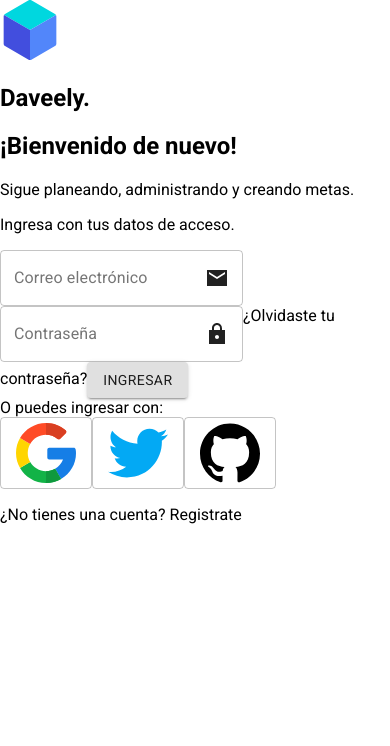
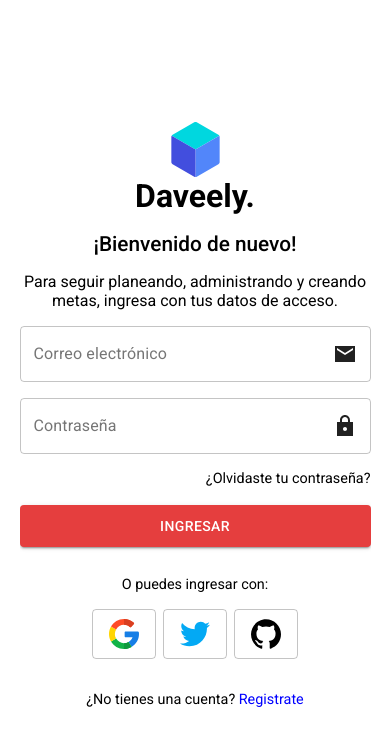
Before and after one commit to DavidBarcenas/react-daveely, a React (Create React App) app: page / in a window 390 px wide. Shown: the top 746 px of the page. Built offline with nearby package versions, Linux system fonts and the light colour scheme.

Commit message:
style(Login): Create mobile layout

```diff
--- a/public/index.html
+++ b/public/index.html
@@ -27,7 +27,7 @@
     <title>React App</title>
     <link rel="preconnect" href="https://fonts.gstatic.com" />
     <link
-      href="https://fonts.googleapis.com/css2?family=Roboto:wght@300;400;700&display=swap"
+      href="https://fonts.googleapis.com/css2?family=Roboto:wght@400;500;700&display=swap"
       rel="stylesheet"
     />
   </head>
--- a/src/App.tsx
+++ b/src/App.tsx
@@ -1,11 +1,24 @@
 import React from 'react';
 import Login from './auth/components/Login';
+import { ThemeProvider } from '@material-ui/core';
+import { createMuiTheme } from '@material-ui/core/styles';
+
+const theme = createMuiTheme({
+  palette: {
+    primary: {
+      main: '#e53e3e',
+    },
+    secondary: {
+      main: '#11cb5f',
+    },
+  },
+});
 
 function App(): JSX.Element {
   return (
-    <div className="App">
+    <ThemeProvider theme={theme}>
       <Login />
-    </div>
+    </ThemeProvider>
   );
 }
 
--- a/src/auth/components/Login/index.tsx
+++ b/src/auth/components/Login/index.tsx
@@ -10,17 +10,21 @@
 const Login: React.FC = () => {
   return (
     <section className="login">
-      <div className="login-container">
-        <img src={logo} alt="daveely" />
-        <h1>Daveely.</h1>
-        <h2>¡Bienvenido de nuevo!</h2>
-        <p>Sigue planeando, administrando y creando metas. </p>
-        <p>Ingresa con tus datos de acceso.</p>
-        <form>
+      <div className="login-container flex-center">
+        <div className="login-wrap">
+          <img src={logo} alt="daveely" className="login-logo" />
+          <h1 className="login-title">Daveely.</h1>
+          <h2 className="login-welcome">¡Bienvenido de nuevo!</h2>
+          <p>
+            Para seguir planeando, administrando y creando metas, ingresa con
+            tus datos de acceso.
+          </p>
+          <form className="login-form">
             <TextField
               type="text"
               label="Correo electrónico"
               variant="outlined"
+              className="login-form-input"
               InputProps={{
                 endAdornment: (
                   <InputAdornment position="end">
@@ -33,6 +37,7 @@
               type="password"
               label="Contraseña"
               variant="outlined"
+              className="login-form-input"
               InputProps={{
                 endAdornment: (
                   <InputAdornment position="end">
@@ -41,10 +46,17 @@
                 ),
               }}
             />
-          <span>¿Olvidaste tu contraseña?</span>
-          <Button variant="contained">Ingresar</Button>
+            <span className="login-form-forgot">¿Olvidaste tu contraseña?</span>
+            <Button
+              type="submit"
+              variant="contained"
+              color="primary"
+              className="login-form-btn"
+            >
+              Ingresar
+            </Button>
           </form>
-        <span>O puedes ingresar con:</span>
+          <span className="login-social-text">O puedes ingresar con:</span>
           <div className="login-social">
             <Button variant="outlined">
               <img src={google} alt="Ingresar con google" />
@@ -56,7 +68,10 @@
               <img src={github} alt="Ingresar con github" />
             </Button>
           </div>
-        <p>¿No tienes una cuenta? Registrate</p>
+          <p className="register-text">
+            ¿No tienes una cuenta? <span>Registrate</span>
+          </p>
+        </div>
       </div>
       <div className="login-bg"></div>
     </section>
--- a/src/auth/components/Login/login.scss
+++ b/src/auth/components/Login/login.scss
@@ -1,3 +1,89 @@
-img {
-  width: 60px;
+.login {
+  overflow: hidden;
 }
+
+.login-container {
+  width: 90%;
+  height: 100vh;
+  margin: auto;
+  overflow-y: auto;
+
+  @media screen and (max-width: 360px) {
+    padding: 2em 0;
+  }
+}
+
+.login-wrap {
+  text-align: center;
+
+  .login-logo {
+    width: 55px;
+    margin: auto;
+  }
+  .login-title {
+    font-size: 2em;
+    margin: 0;
+  }
+  .login-welcome {
+    font-weight: 500;
+    font-size: 1.3em;
+    margin-bottom: 0;
+  }
+
+  .login-form {
+    width: 100%;
+
+    &-input {
+      width: 100%;
+      margin-bottom: 1em;
+    }
+
+    &-forgot {
+      display: block;
+      text-align: right;
+      font-size: 0.9em;
+    }
+
+    &-btn {
+      display: block;
+      width: 100%;
+      margin: 1.25em 0;
+      line-height: 30px;
+    }
+  }
+}
+
+.login-social-text {
+  display: block;
+  font-size: 0.9em;
+  margin-top: 2em;
+}
+
+.login-social {
+  display: block;
+  margin: 1em auto 2em;
+
+  button {
+    width: 50px;
+    height: 50px;
+
+    &:nth-of-type(2) {
+      margin: 0 0.5em;
+    }
+  }
+
+  button img {
+    width: 30px;
+  }
+}
+
+.register-text {
+  font-size: 0.9em;
+  span {
+    color: blue;
+  }
+}
+
+.login-bg {
+  display: none;
+}
--- a/src/index.scss
+++ b/src/index.scss
@@ -5,3 +5,14 @@
   -webkit-font-smoothing: antialiased;
   -moz-osx-font-smoothing: grayscale;
 }
+
+.flex-center {
+  display: flex;
+  align-items: center;
+  justify-content: center;
+  flex-wrap: wrap;
+}
+
+img {
+  display: block;
+}
```
Also changed, not shown: 1 other file (tests, documents, lock files or other folders). Lines whose indentation alone changed are shown as unchanged.
